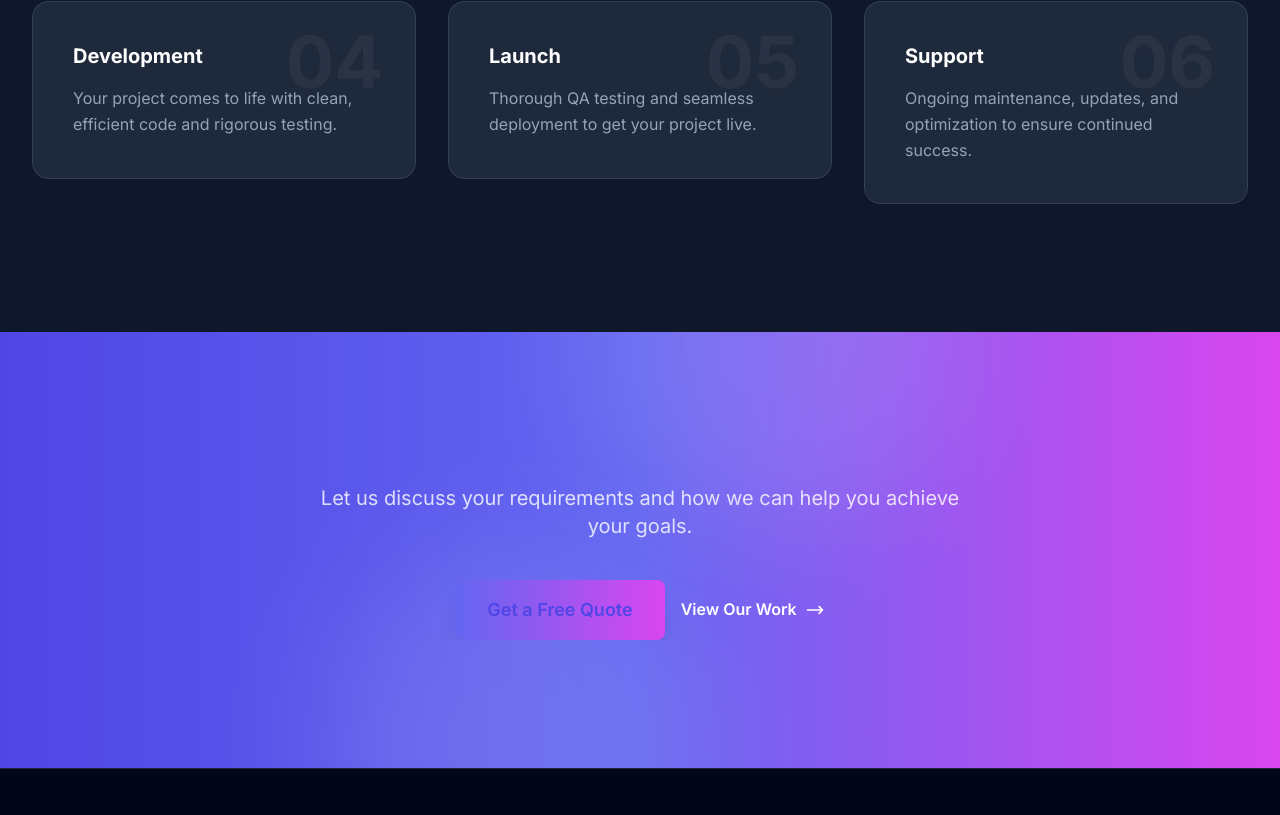
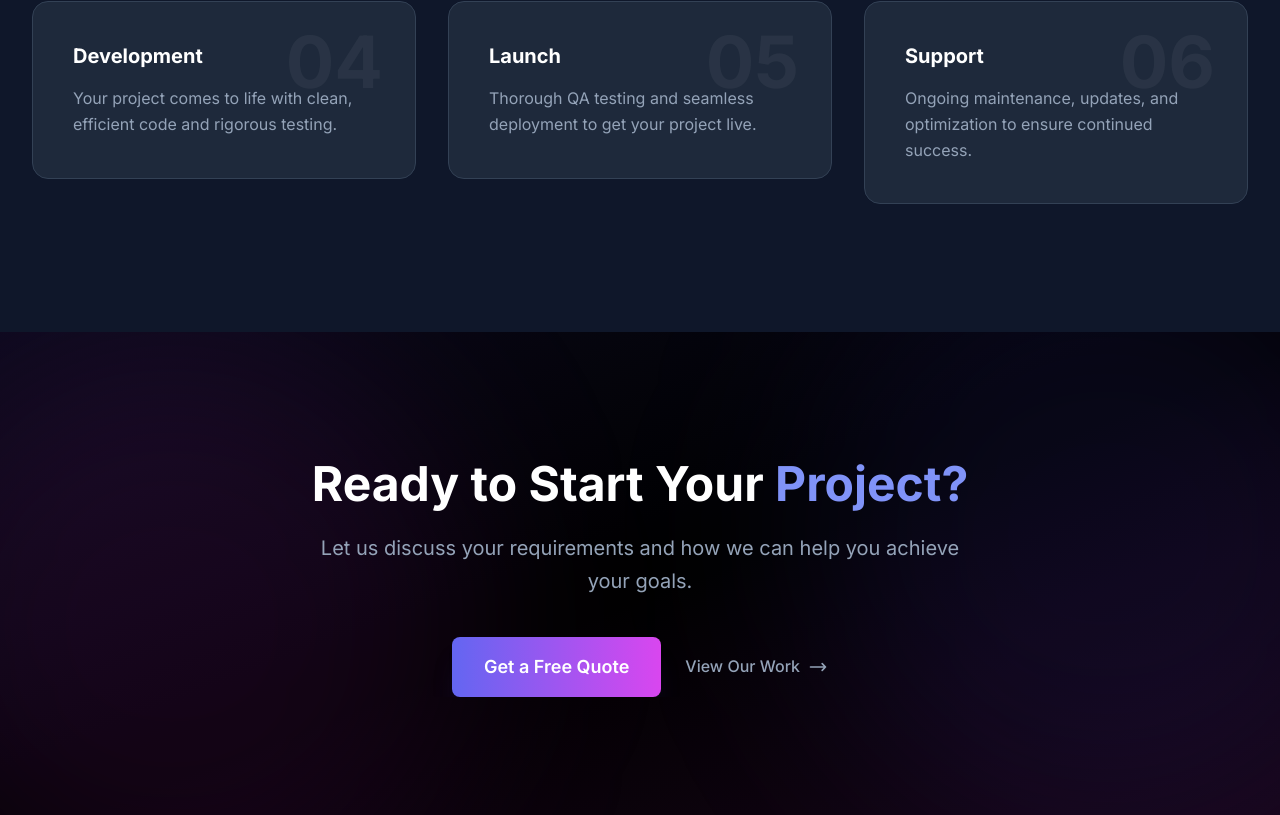
Before and after one commit to alekseevpo/SelenIT-Digital-Agency, a Next.js app: page /en/services in a window 1280 px wide. Shown: the part 3843-4658 px from the top of the page. Built offline with nearby package versions, Linux system fonts and the light colour scheme.

Commit message:
UI: Remove Showreel filters and redesign CTA

```diff
--- a/src/app/[lang]/showreel/page.tsx
+++ b/src/app/[lang]/showreel/page.tsx
@@ -74,7 +74,6 @@ export default async function ShowreelPage({ params: { lang } }: PageProps) {
             {/* Filterable Portfolio Grid */}
             <ShowreelGrid
                 projects={projects}
-                categories={categories}
                 lang={lang}
                 dict={grid}
             />
--- a/src/components/ShowreelGrid.tsx
+++ b/src/components/ShowreelGrid.tsx
@@ -27,40 +27,12 @@ interface ShowreelGridProps {
     };
 }
 
-export default function ShowreelGrid({ projects, categories, lang, dict }: ShowreelGridProps) {
-    const [activeCategory, setActiveCategory] = useState('All');
-
-    const filteredProjects = activeCategory === 'All'
-        ? projects
-        : projects.filter(p => p.category === activeCategory);
-
+export default function ShowreelGrid({ projects, lang, dict }: Omit<ShowreelGridProps, 'categories'>) {
     return (
-        <>
-            {/* Filter Tabs */}
-            <section className="py-8 border-b border-gray-200 dark:border-dark-800 sticky top-20 bg-white/80 dark:bg-dark-900/80 backdrop-blur-xl z-40 transition-colors duration-300">
-                <div className="container-custom px-4 sm:px-6 lg:px-8">
-                    <div className="flex flex-wrap justify-center gap-4">
-                        {categories.map((category) => (
-                            <button
-                                key={category}
-                                onClick={() => setActiveCategory(category)}
-                                className={`px-4 py-2 rounded-lg text-sm font-medium transition-all duration-300 ${activeCategory === category
-                                    ? 'bg-primary-500 text-white shadow-lg'
-                                    : 'bg-slate-100 dark:bg-dark-800 text-slate-600 dark:text-dark-300 hover:bg-slate-200 dark:hover:bg-dark-700 hover:text-slate-900 dark:hover:text-white'
-                                    }`}
-                            >
-                                {category === 'All' ? dict.filterAll : category}
-                            </button>
-                        ))}
-                    </div>
-                </div>
-            </section>
-
-            {/* Projects Grid */}
         <section className="section-padding bg-white dark:bg-dark-950 transition-colors duration-300">
             <div className="container-custom">
                 <div className="grid grid-cols-1 lg:grid-cols-2 gap-8">
-                        {filteredProjects.map((project) => (
+                    {projects.map((project) => (
                         <div
                             key={project.id}
                             className="glass-card overflow-hidden group card-hover bg-slate-50 dark:bg-dark-900 border border-slate-200 dark:border-dark-800"
@@ -117,6 +89,5 @@ export default function ShowreelGrid({ projects, categories, lang, dict }: Showr
                 </div>
             </div>
         </section>
-        </>
     );
 }
--- a/src/components/sections/CTA.tsx
+++ b/src/components/sections/CTA.tsx
@@ -16,32 +16,33 @@ interface CTAProps {
 
 export default function CTA({ lang, dict, commonDict }: CTAProps) {
     return (
-        <section className="section-padding bg-gradient-to-r from-primary-600 via-primary-500 to-accent-500 relative overflow-hidden transition-all duration-300">
+        <section className="section-padding bg-slate-900 dark:bg-black relative overflow-hidden transition-all duration-300">
             {/* Animated Background Elements */}
-            <div className="absolute inset-0 grid-pattern opacity-10" />
-            <div className="absolute top-0 left-0 w-full h-full">
-                <div className="absolute top-1/2 left-1/4 w-96 h-96 bg-white/10 rounded-full blur-3xl animate-float" />
-                <div className="absolute bottom-1/2 right-1/4 w-96 h-96 bg-white/10 rounded-full blur-3xl animate-float" style={{ animationDelay: '-2s' }} />
+            <div className="absolute inset-0 bg-gradient-to-br from-primary-900/20 via-transparent to-accent-900/20 pointer-events-none" />
+            <div className="absolute inset-0 grid-pattern opacity-[0.03] pointer-events-none" />
+            <div className="absolute top-0 right-0 w-full h-full overflow-hidden pointer-events-none">
+                <div className="absolute -top-[20%] -right-[10%] w-[600px] h-[600px] bg-primary-600/10 rounded-full blur-[100px] animate-pulse-slow" />
+                <div className="absolute -bottom-[20%] -left-[10%] w-[600px] h-[600px] bg-accent-600/10 rounded-full blur-[100px] animate-pulse-slow" style={{ animationDelay: '2s' }} />
             </div>
 
             <div className="container-custom relative z-10 text-center">
                 <Reveal width="100%">
-                    <h2 className="heading-1 text-white mb-6">
+                    <h2 className="heading-2 text-white mb-6">
                         {dict.title1}{' '}
-                        <span className="text-white/80">{dict.titleGradient}</span>
+                        <span className="text-primary-400">{dict.titleGradient}</span>
                     </h2>
                 </Reveal>
                 <Reveal width="100%" delay={0.3}>
-                    <p className="text-xl text-white/80 mb-10 max-w-2xl mx-auto">
+                    <p className="text-xl text-slate-400 mb-10 max-w-2xl mx-auto leading-relaxed">
                         {dict.subtitle}
                     </p>
                 </Reveal>
                 <Reveal width="100%" delay={0.4}>
-                    <div className="flex flex-col sm:flex-row gap-4 justify-center items-center">
-                        <Link href={`/${lang}/contact`} className="btn-primary text-lg px-8 py-4 bg-white text-primary-600 hover:bg-slate-100 hover:text-primary-700 hover:scale-105 transition-transform shadow-xl">
+                    <div className="flex flex-col sm:flex-row gap-6 justify-center items-center">
+                        <Link href={`/${lang}/contact`} className="btn-primary text-lg px-8 py-4 shadow-xl shadow-primary-900/20 hover:shadow-primary-600/30 transition-shadow">
                             {dict.button}
                         </Link>
-                        <Link href={`/${lang}/showreel`} className="text-white font-semibold hover:underline flex items-center gap-2 group">
+                        <Link href={`/${lang}/showreel`} className="text-slate-400 font-medium hover:text-white flex items-center gap-2 group transition-colors">
                             {commonDict.ctaSecondary}
                             <svg className="w-5 h-5 transition-transform group-hover:translate-x-1" fill="none" viewBox="0 0 24 24" stroke="currentColor">
                                 <path strokeLinecap="round" strokeLinejoin="round" strokeWidth={2} d="M17 8l4 4m0 0l-4 4m4-4H3" />
--- a/src/dictionaries/en.json
+++ b/src/dictionaries/en.json
@@ -242,7 +242,8 @@
             ]
         },
         "cta": {
-            "title": "Ready to Start Your Project?",
+            "title1": "Ready to Start Your",
+            "titleGradient": "Project?",
             "subtitle": "Let us discuss your requirements and how we can help you achieve your goals.",
             "button": "Get a Free Quote"
         }
--- a/src/dictionaries/es.json
+++ b/src/dictionaries/es.json
@@ -242,7 +242,8 @@
             ]
         },
         "cta": {
-            "title": "¿Listo para iniciar su proyecto?",
+            "title1": "¿Listo para iniciar su",
+            "titleGradient": "proyecto?",
             "subtitle": "Hablemos sobre sus requisitos y cómo podemos ayudarle a alcanzar sus metas.",
             "button": "Obtener Presupuesto"
         }
--- a/src/dictionaries/ru.json
+++ b/src/dictionaries/ru.json
@@ -242,7 +242,8 @@
             ]
         },
         "cta": {
-            "title": "Готовы начать проект?",
+            "title1": "Готовы начать",
+            "titleGradient": "проект?",
             "subtitle": "Давайте обсудим ваши требования и то, как мы можем помочь достичь ваших целей.",
             "button": "Получить расчет"
         }
```
Lines whose indentation alone changed are shown as unchanged.
